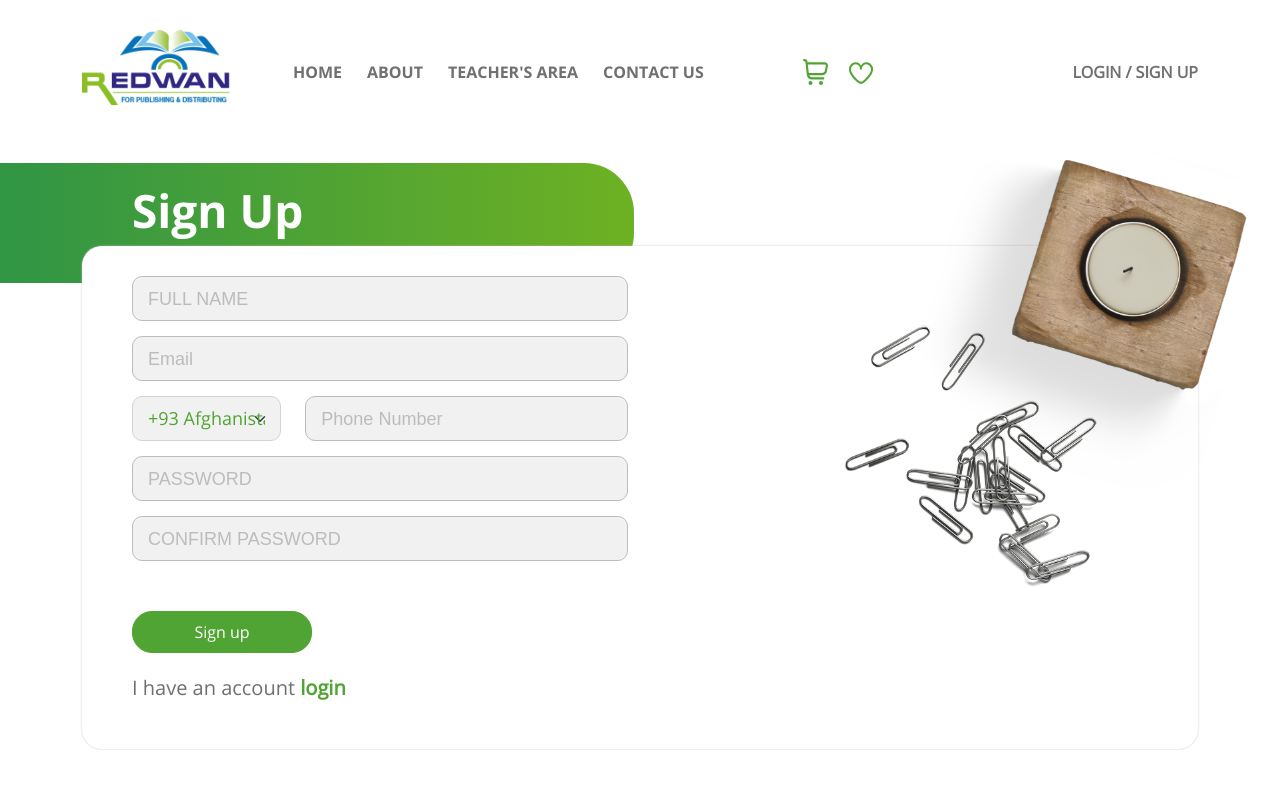
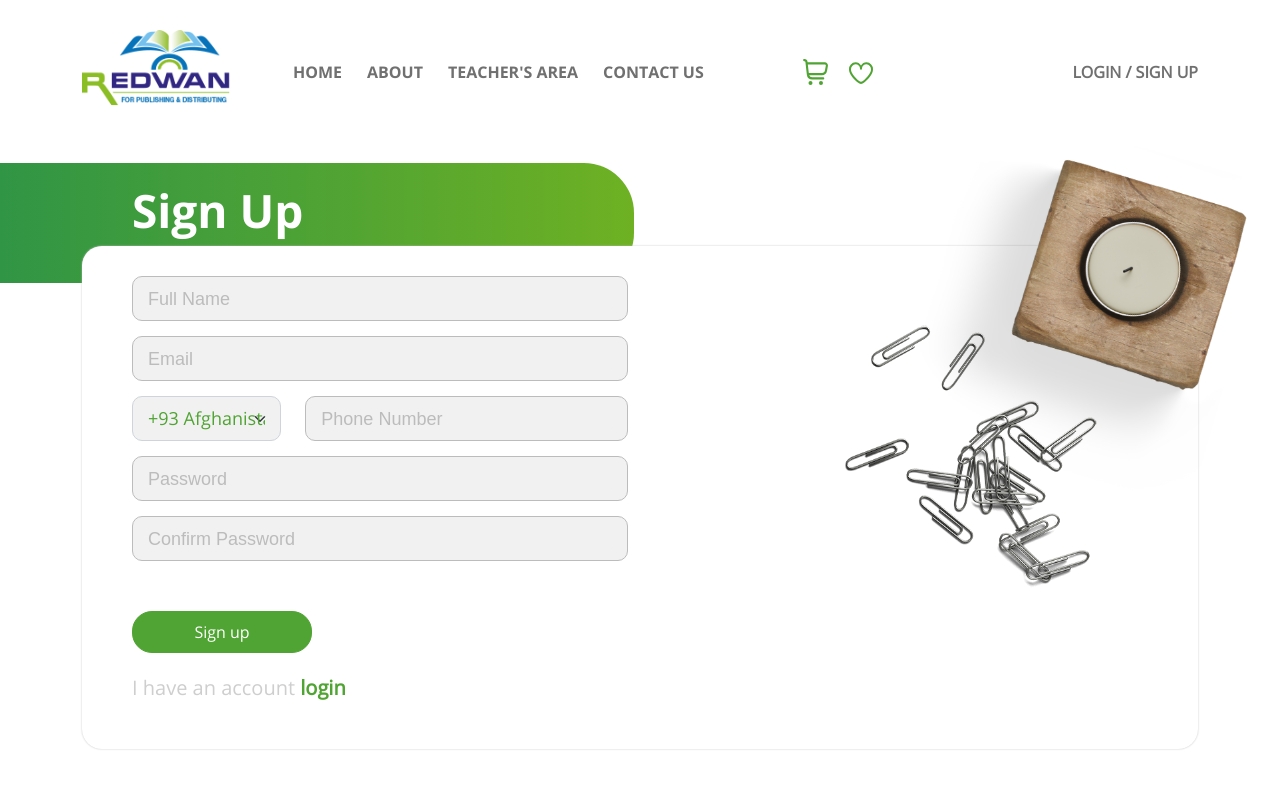
Before and after one commit to mohajore/redwan, a React (Create React App) app: page /signup in a window 1280 px wide. Shown: the top 800 px of the page. Built offline with nearby package versions, Linux system fonts and the light colour scheme.

Commit message:
update-signup.jsx and auth.scss (9/9/2021)

```diff
--- a/src/assets/style/components/pages/auth/auth.scss
+++ b/src/assets/style/components/pages/auth/auth.scss
@@ -16,8 +16,9 @@
     margin-top: 50px;
   }
   p {
-    color: $secondary-color;
+    color: #cecece;
     font-size: 20px;
+
     a {
       color: $primary-color;
       font-weight: bold;
--- a/src/components/pages/signup/Signup.jsx
+++ b/src/components/pages/signup/Signup.jsx
@@ -79,7 +79,7 @@ class SignUp extends Component {
                   <TextInput
                     name="name"
                     label=""
-                    placeholder="FULL NAME"
+                    placeholder="Full Name"
                     value={fields.name}
                     onFieldChange={onFieldChange}
                     validate={errors.name}
@@ -128,7 +128,7 @@ class SignUp extends Component {
                   <TextInput
                     name="password"
                     label=""
-                    placeholder="PASSWORD"
+                    placeholder="Password"
                     value={fields.password}
                     onFieldChange={onFieldChange}
                     validate={errors.password}
@@ -136,7 +136,7 @@ class SignUp extends Component {
                   <TextInput
                     name="password_confirmation"
                     label=""
-                    placeholder="CONFIRM PASSWORD"
+                    placeholder="Confirm Password"
                     value={fields.password_confirmation}
                     onFieldChange={onFieldChange}
                   />
```
